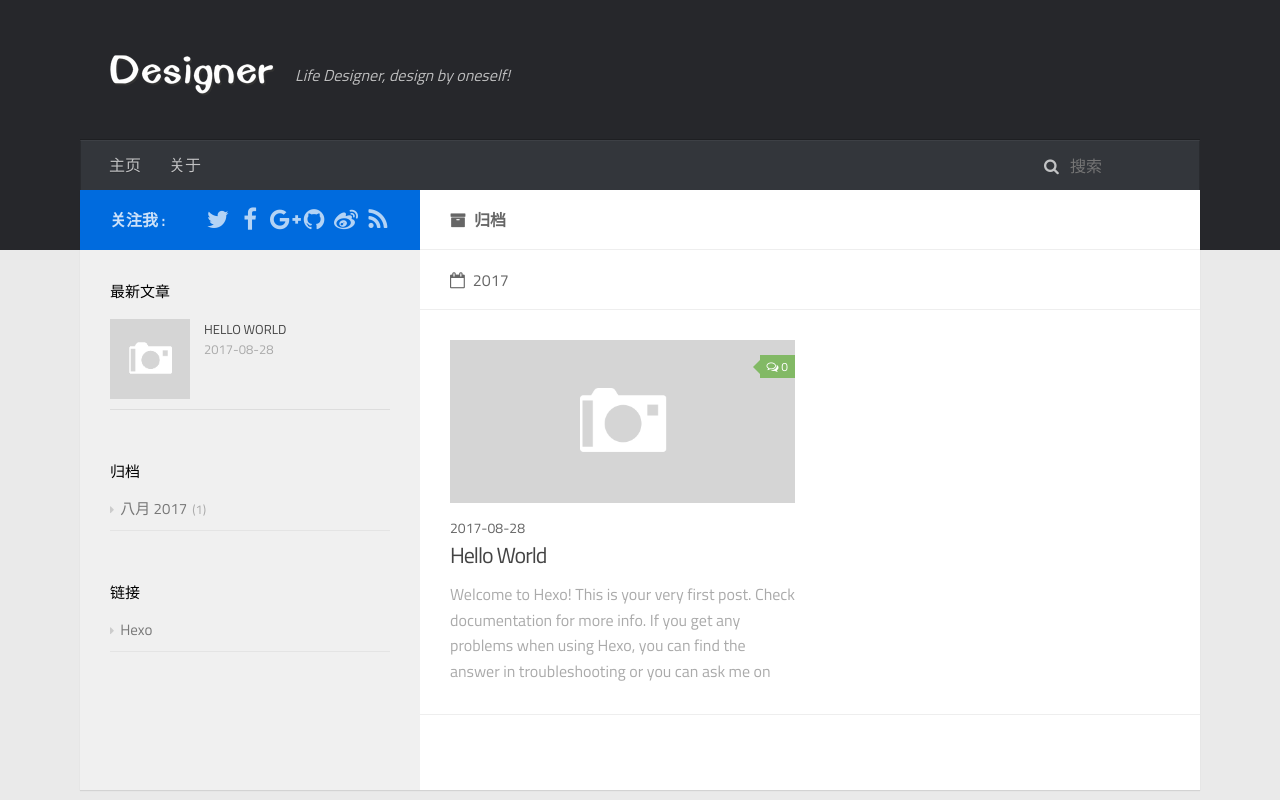
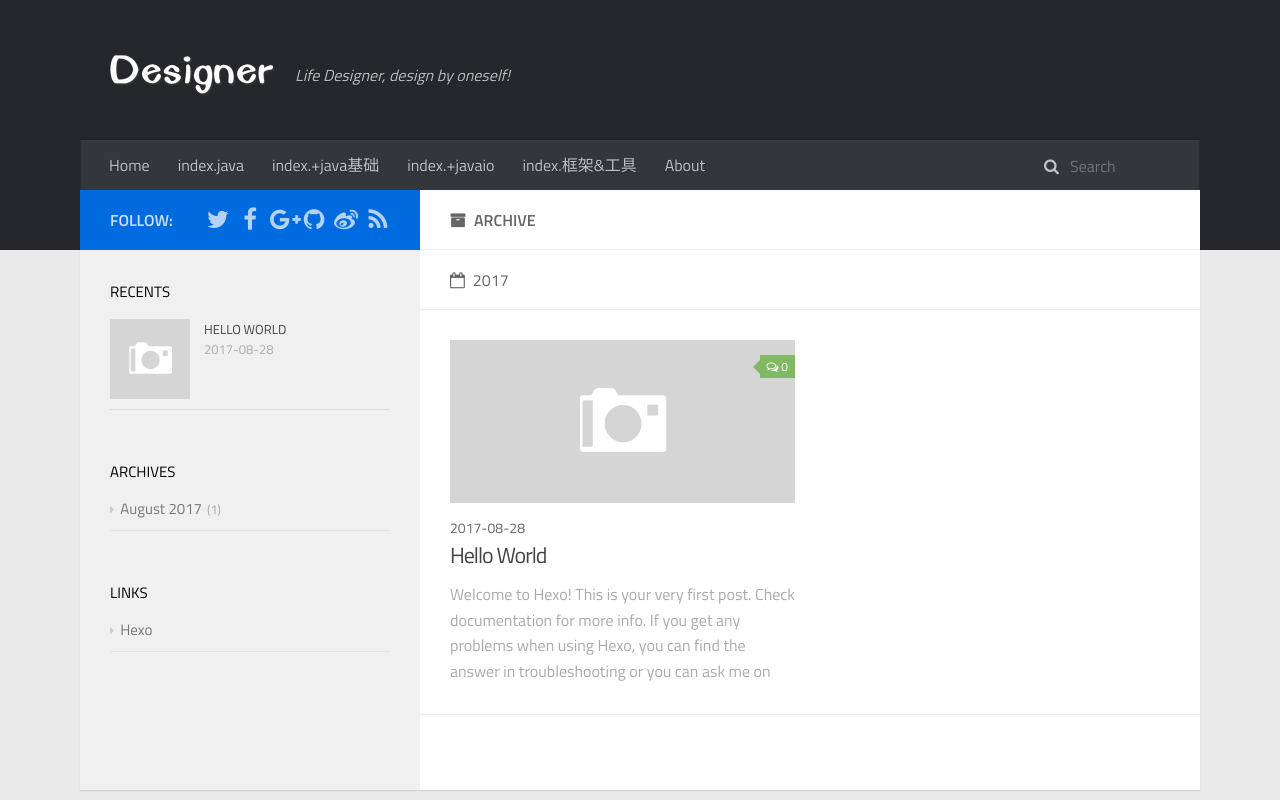
Before and after one commit to yespon/yespon.github.io, a plain HTML site: page archives/index.html in a window 1280 px wide. Shown: the top 800 px of the page. Drawn offline with Linux system fonts and the light colour scheme; no server answers.

Commit message:
Site updated: 2017-08-28 22:44:15

```diff
--- a/archives/index.html
+++ b/archives/index.html
@@ -3,7 +3,7 @@
 <head>
     <meta charset="utf-8">
 
-    <title>归档 | Life Designer</title>
+    <title>Archive | Life Designer</title>
 
     <meta name="viewport" content="width=device-width, initial-scale=1, maximum-scale=1">
 
@@ -13,7 +13,6 @@
 <meta property="og:url" content="http://yespon.github.io/archives/index.html">
 <meta property="og:site_name" content="Life Designer">
 <meta property="og:description" content="Life Designer, design by oneself!">
-<meta property="og:locale" content="zh-CN">
 <meta name="twitter:card" content="summary">
 <meta name="twitter:title" content="Life Designer">
 <meta name="twitter:description" content="Life Designer, design by oneself!">
@@ -67,13 +66,29 @@
                         <ul id="main-nav">
 
                                 <li class="main-nav-list-item" >
-                                    <a class="main-nav-list-link" href="/hueman/">主页</a>
+                                    <a class="main-nav-list-link" href="/">Home</a>
                                 </li>
 
 
 
                                 <li class="main-nav-list-item" >
-                                    <a class="main-nav-list-link" href="/hueman/about/index.html">关于</a>
+                                    <a class="main-nav-list-link" href="/hueman/java/">index.java</a>
+                                </li>
+
+                                <li class="main-nav-list-item" >
+                                    <a class="main-nav-list-link" href="/">index.+java基础</a>
+                                </li>
+
+                                <li class="main-nav-list-item" >
+                                    <a class="main-nav-list-link" href="/">index.+javaio</a>
+                                </li>
+
+                                <li class="main-nav-list-item" >
+                                    <a class="main-nav-list-link" href="/hueman/framework_tools/">index.框架&amp;工具</a>
+                                </li>
+
+                                <li class="main-nav-list-item" >
+                                    <a class="main-nav-list-link" href="/hueman/about/index.html">About</a>
                                 </li>
 
                         </ul>
@@ -81,14 +96,14 @@
                             <div id="search-form-wrap">
 
     <form class="search-form">
-        <input type="text" class="ins-search-input search-form-input" placeholder="搜索" />
+        <input type="text" class="ins-search-input search-form-input" placeholder="Search" />
         <button type="submit" class="search-form-submit"></button>
     </form>
     <div class="ins-search">
     <div class="ins-search-mask"></div>
     <div class="ins-search-container">
         <div class="ins-input-wrapper">
-            <input type="text" class="ins-search-input" placeholder="想要查找什么..." />
+            <input type="text" class="ins-search-input" placeholder="Type something..." />
             <span class="ins-close ins-selectable"><i class="fa fa-times-circle"></i></span>
         </div>
         <div class="ins-section-wrapper">
@@ -100,11 +115,11 @@
 (function (window) {
     var INSIGHT_CONFIG = {
         TRANSLATION: {
-            POSTS: '文章',
-            PAGES: '页面',
-            CATEGORIES: '分类',
-            TAGS: '标签',
-            UNTITLED: '(未命名)',
+            POSTS: 'Posts',
+            PAGES: 'Pages',
+            CATEGORIES: 'Categories',
+            TAGS: 'Tags',
+            UNTITLED: '(Untitled)',
         },
         ROOT_URL: '/',
         CONTENT_URL: '/content.json',
@@ -129,7 +144,7 @@
                         <div class="main-body-header">
     <h1 class="header">
 
-    <i class="icon fa fa-archive"></i>归档
+    <i class="icon fa fa-archive"></i>Archive
     </h1>
 </div>
                         <div class="main-body-content">
@@ -204,7 +219,7 @@ Quick
                     <aside id="sidebar">
     <a class="sidebar-toggle" title="Expand Sidebar"><i class="toggle icon"></i></a>
     <div class="sidebar-top">
-        <p>关注我 :</p>
+        <p>follow:</p>
         <ul class="social-links">
 
 
@@ -263,7 +278,7 @@ Quick
 
 
     <div class="widget-wrap">
-        <h3 class="widget-title">最新文章</h3>
+        <h3 class="widget-title">recents</h3>
         <div class="widget">
             <ul id="recent-post" class="">
 
@@ -297,9 +312,9 @@ Quick
 
 
     <div class="widget-wrap widget-list">
-        <h3 class="widget-title">归档</h3>
+        <h3 class="widget-title">archives</h3>
         <div class="widget">
-            <ul class="archive-list"><li class="archive-list-item"><a class="archive-list-link" href="/archives/2017/08/">八月 2017</a><span class="archive-list-count">1</span></li></ul>
+            <ul class="archive-list"><li class="archive-list-item"><a class="archive-list-link" href="/archives/2017/08/">August 2017</a><span class="archive-list-count">1</span></li></ul>
         </div>
     </div>
 
@@ -313,7 +328,7 @@ Quick
 
 
     <div class="widget-wrap widget-list">
-        <h3 class="widget-title">链接</h3>
+        <h3 class="widget-title">links</h3>
         <div class="widget">
             <ul>
 
```
Also changed, not shown: 2017/08/28/hello-world/index.html (+32 -17 lines), archives/2017/08/index.html (+32 -17 lines), archives/2017/index.html (+32 -17 lines), index.html (+31 -16 lines).
